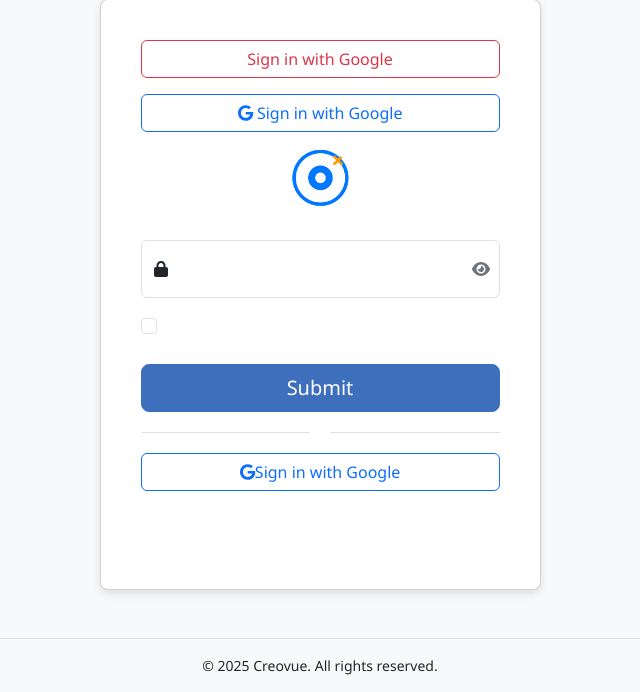
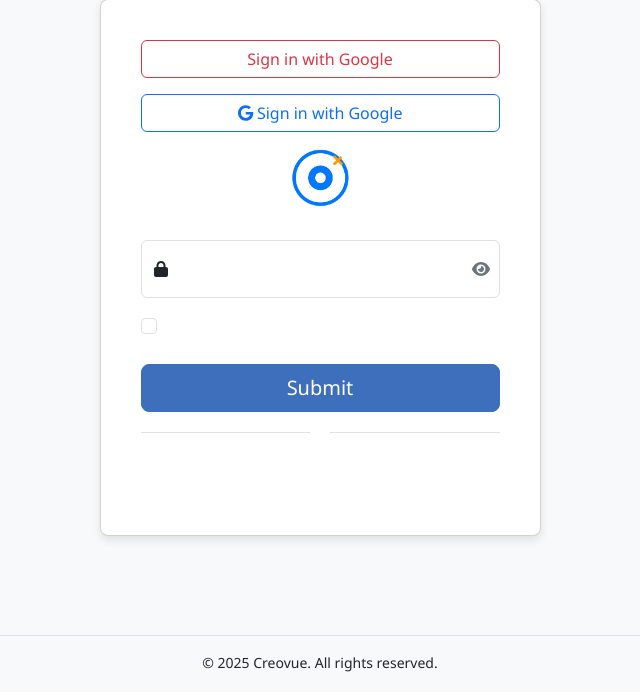
Before and after one commit to imosudi/Creovue, a Flask app: template Creovue/templates/security/login_user.html in a window 1280 px wide. Shown: the part 111-803 px from the top of the page, without its empty margins (320-960 px from the left). Run offline with Flask 3, Linux system fonts and the light colour scheme; the template is opened without the code that fills it: most values are stand-ins (such as "Sample title", 1, 10 or a date in 2020); form fields are guessed from the names that the template uses; parts of the project's set-up code (start-up, migrations or seed data) failed here and were passed over; some libraries are stand-ins or nearby versions.

Commit message:
Update requirements

```diff
--- a/Creovue/templates/security/login_user.html
+++ b/Creovue/templates/security/login_user.html
@@ -245,9 +245,7 @@
           <div class="oauth-container mt-3">
             {% for provider in security.oauthglue.provider_names %}
               <form method="post" id="{{ provider }}_form" name="{{ provider }}_form">
-                <button href="{{ url_for('google_login') }}" class="btn btn-outline-primary w-100 mb-3">
-                  <i class="fab fa-google"></i> Sign in with Google
-              </button>
+
                 <button type="submit" class="btn oauth-btn oauth-{{ provider|lower }}" formaction="{{ url_for_security('oauthstart', name=provider) }}{{ prop_next() }}">
                   {% if provider|lower == 'google' %}
                     <i class="fab fa-google"></i>
```
